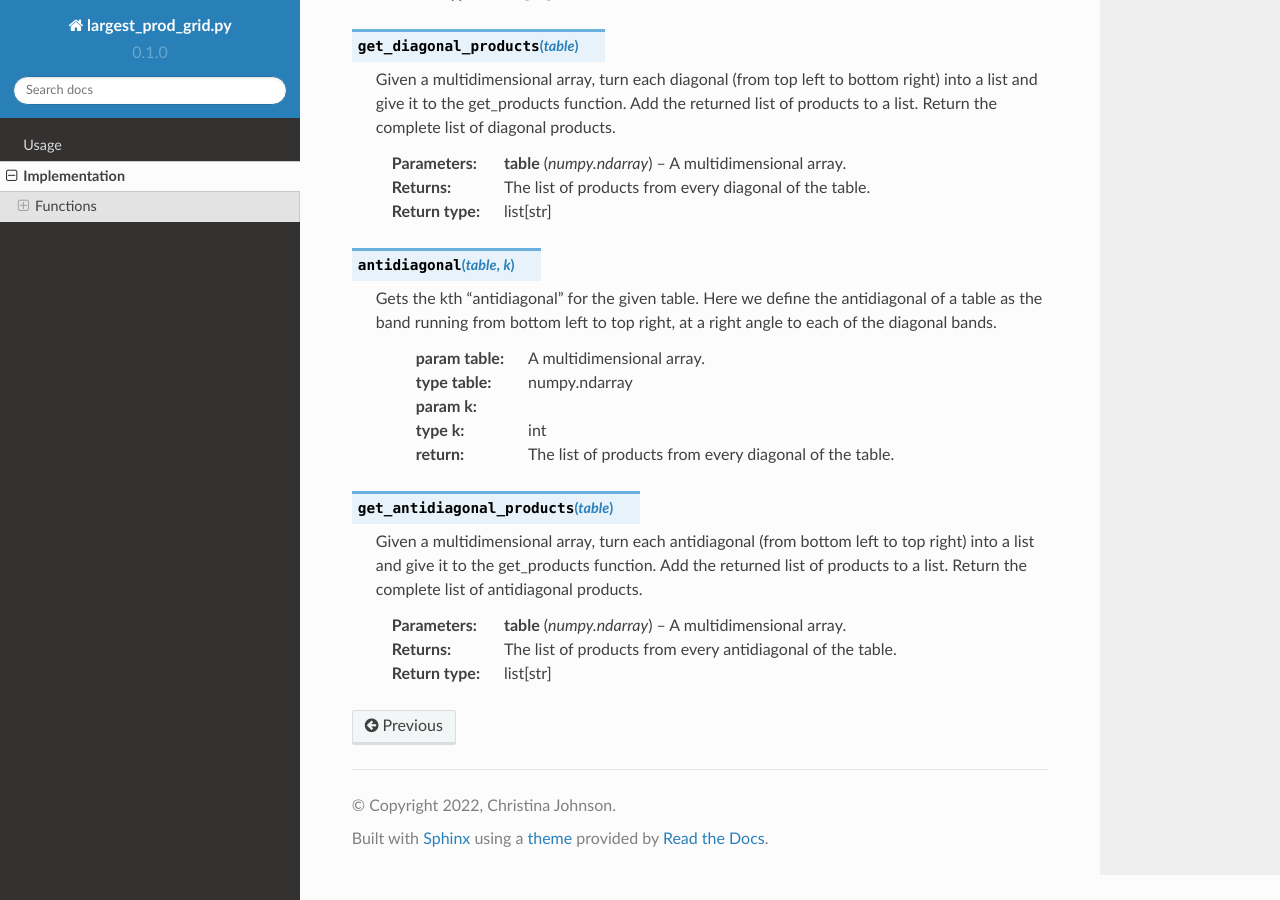
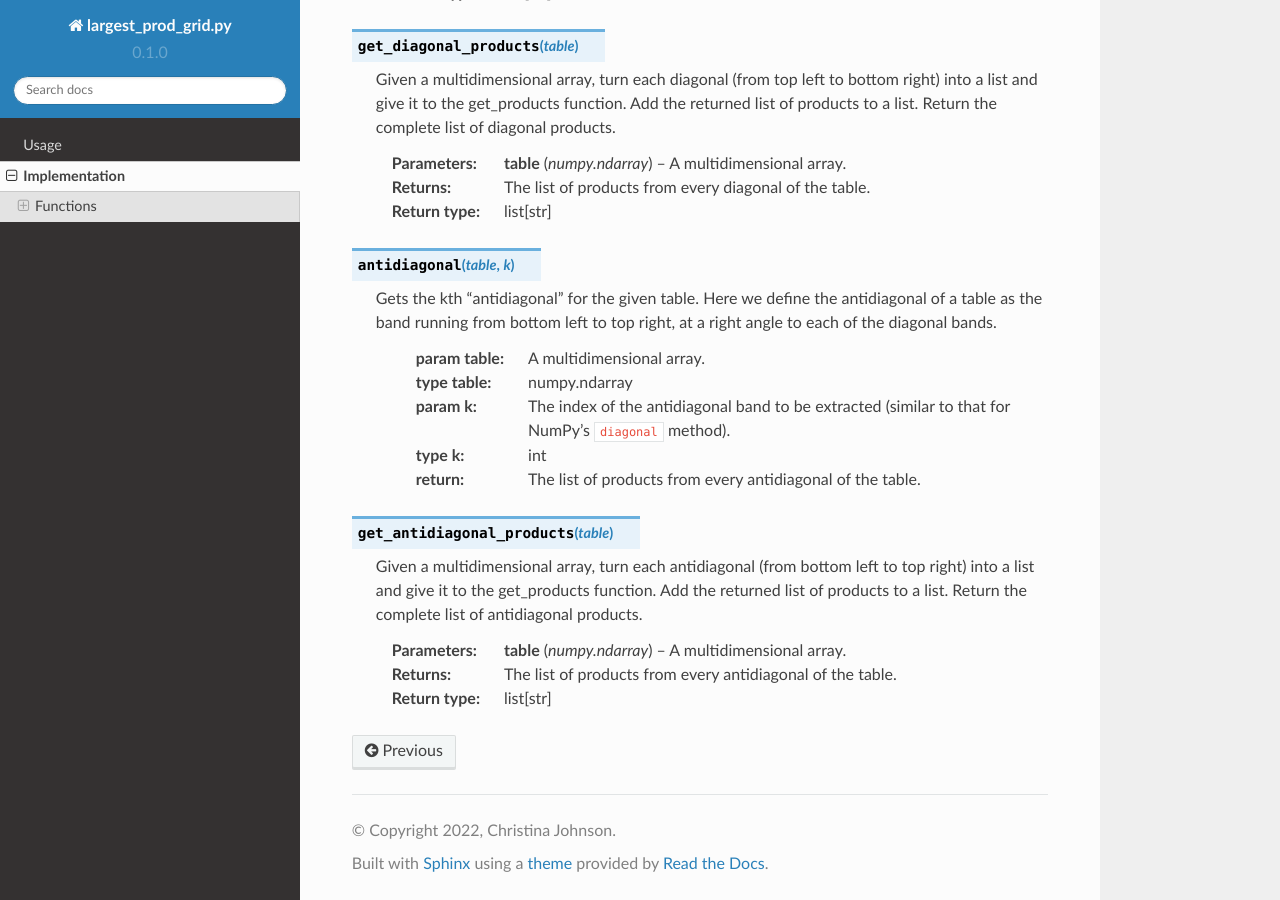
Before and after one commit to XtinaJohnson/largest_prod_grid_docs, a Sphinx documentation site: the page built from docs/source/impl.rst, in a window 1280 px wide and 900 px high, scrolled down 991 px. Built offline with Sphinx 7.4.7 and the Read the Docs theme 2.0.0, drawn with Linux system fonts in a browser that asks for light colours.

Commit message:
Update impl.rst

```diff
--- a/docs/source/impl.rst
+++ b/docs/source/impl.rst
@@ -55,9 +55,9 @@ Functions
 
    :param table: A multidimensional array.
    :type table: numpy.ndarray
-   :param k:
+   :param k: The index of the antidiagonal band to be extracted (similar to that for NumPy's ``diagonal`` method).
    :type k: int
-   :return: The list of products from every diagonal of the table.
+   :return: The list of products from every antidiagonal of the table.
 
 .. py:function:: get_antidiagonal_products(table)
 
```
